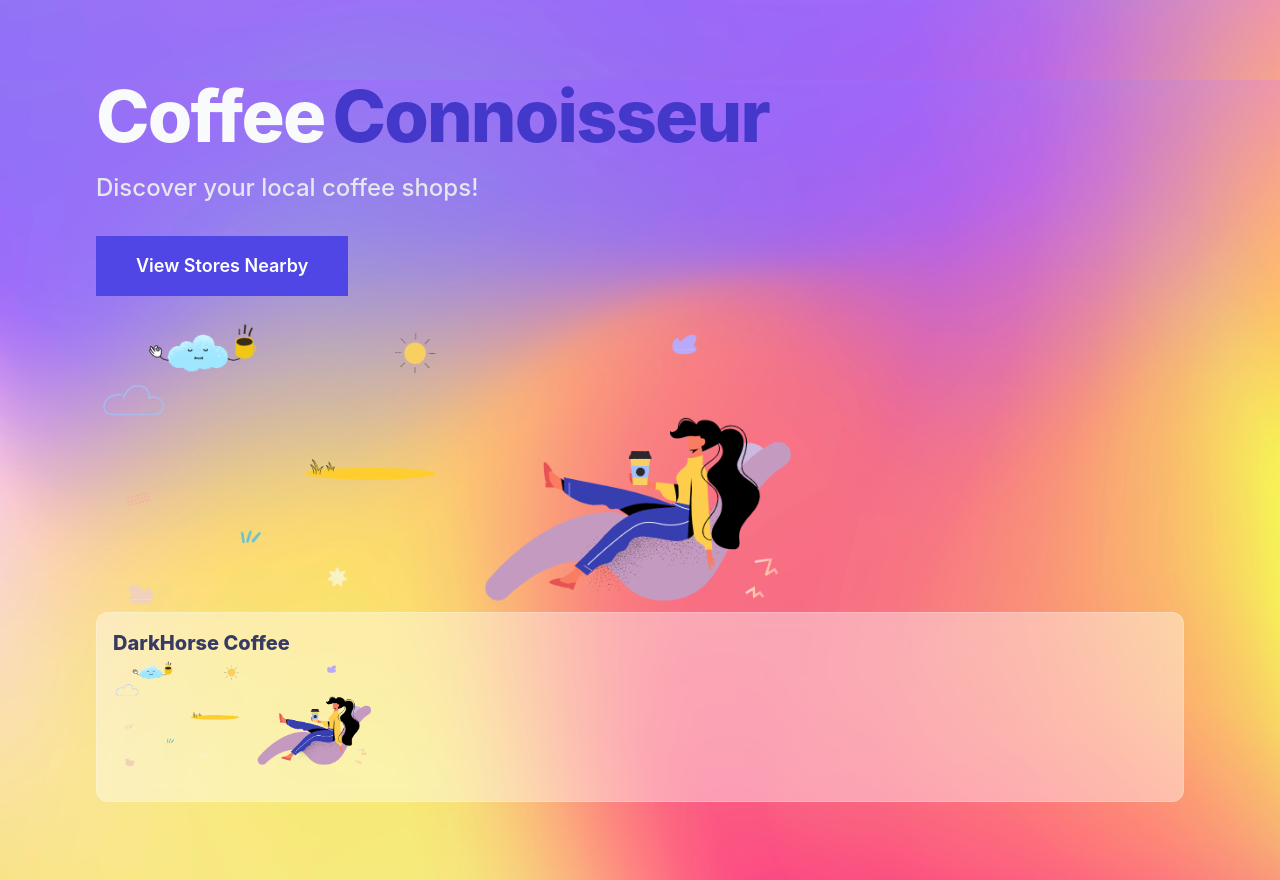
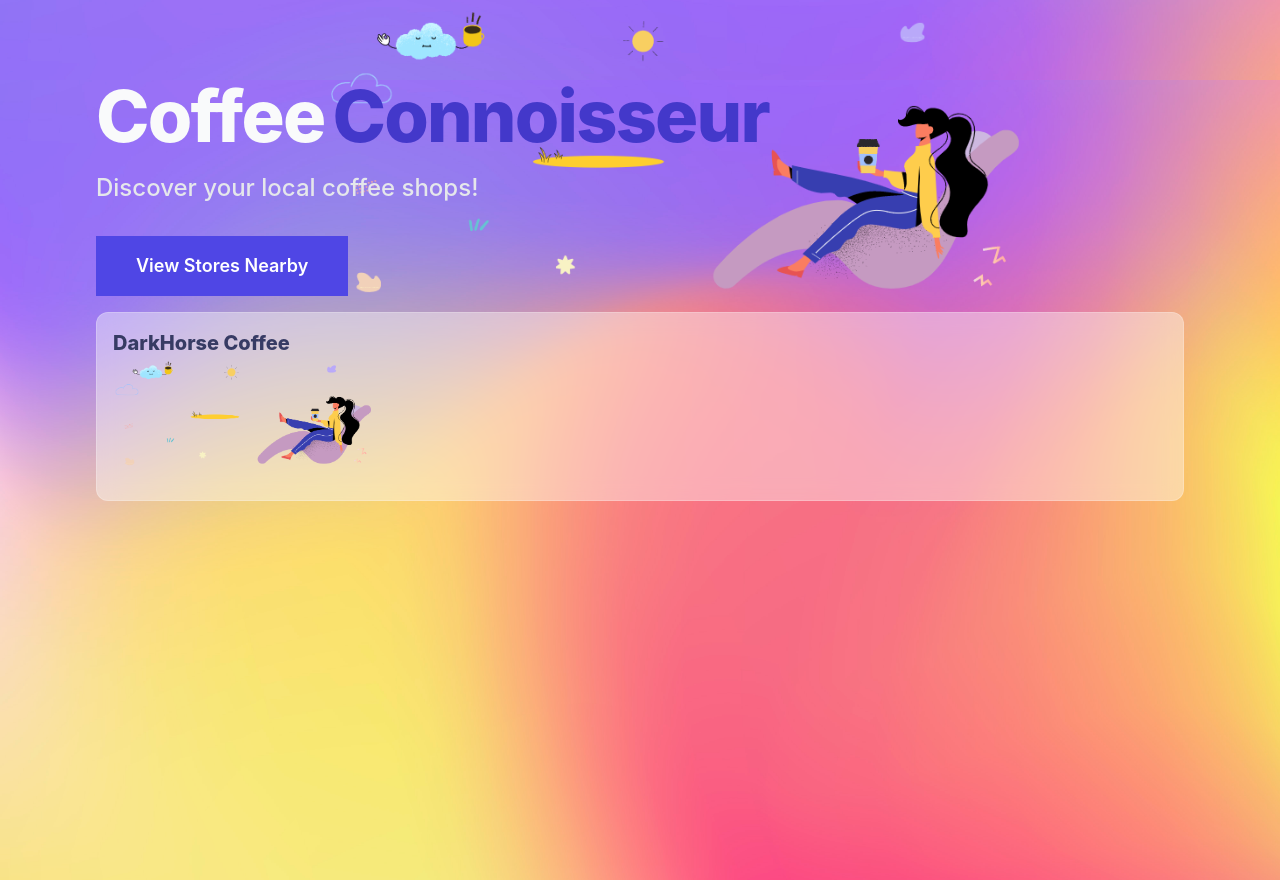
Before and after one commit to MitchellGruner/discover-coffee-stores, a Next.js app in the folder discover-coffee-stores/: page / in a window 1280 px wide. Built offline with nearby package versions, Linux system fonts and the light colour scheme.

Commit message:
initial styling for .heroImage

```diff
--- a/discover-coffee-stores/src/styles/Home.module.css
+++ b/discover-coffee-stores/src/styles/Home.module.css
@@ -13,6 +13,12 @@
   max-width: 72rem /* 1152px */;
   padding-left: 1rem /* 16px */;
   padding-right: 1rem /* 16px */;
+}
+
+.heroImage {
+ position: absolute;
+ top: 0;
+ z-index: 1;
 }
 
 /** Breakpoints:
@@ -45,6 +51,10 @@
   .main {
     margin-top: 4rem /* 64px */;
   }
+
+  .heroImage {
+    right: 20%;
+  }
 }
 
 @media (min-width: 1024px) {
@@ -57,4 +67,8 @@
     padding-left: 2rem /* 32px */;
     padding-right: 2rem /* 32px */;
   }
+
+  .heroImage {
+    right: 20%;
+  }
 }
```
